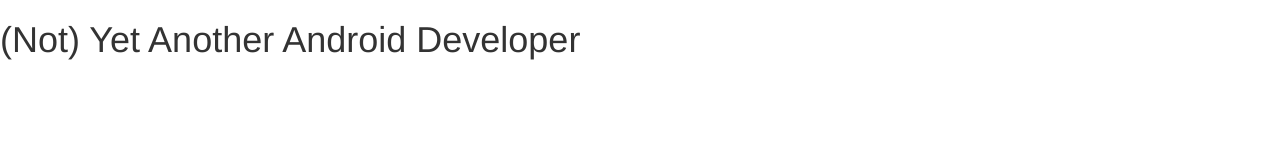
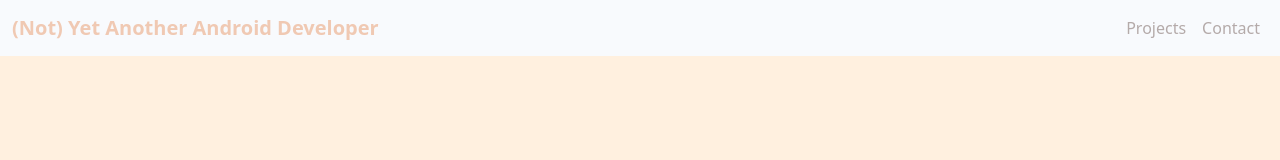
Before and after one commit to phuong-dev17/phuong-dev17.github.io, a plain HTML site: page index.html in a window 1280 px wide. Drawn offline with nearby package versions, Linux system fonts and the light colour scheme.

Commit message:
Finish site's styling

```diff
--- a/index.html
+++ b/index.html
@@ -3,16 +3,27 @@
 <head>
     <meta charset="UTF-8">
     <meta name="viewport" content="width=device-width, initial-scale=1.0">
-    <title>Document</title>
-    <!-- Latest compiled and minified CSS -->
-    <link rel="stylesheet" href="https://cdn.jsdelivr.net/npm/bootstrap@3.3.7/dist/css/bootstrap.min.css" integrity="sha384-BVYiiSIFeK1dGmJRAkycuHAHRg32OmUcww7on3RYdg4Va+PmSTsz/K68vbdEjh4u" crossorigin="anonymous">
+    <title>(Not) Yet Another Android Developer</title>
+    <link href="https://cdn.jsdelivr.net/npm/bootstrap@5.3.2/dist/css/bootstrap.min.css" rel="stylesheet" integrity="sha384-T3c6CoIi6uLrA9TneNEoa7RxnatzjcDSCmG1MXxSR1GAsXEV/Dwwykc2MPK8M2HN" crossorigin="anonymous">
 
-    <!-- Optional theme -->
-    <link rel="stylesheet" href="https://cdn.jsdelivr.net/npm/bootstrap@3.3.7/dist/css/bootstrap-theme.min.css" integrity="sha384-rHyoN1iRsVXV4nD0JutlnGaslCJuC7uwjduW9SVrLvRYooPp2bWYgmgJQIXwl/Sp" crossorigin="anonymous">
+    <link rel="stylesheet" href="style.css">
 </head>
 <body>
-    <h1>(Not) Yet Another Android Developer</h1>
-    <!-- Latest compiled and minified JavaScript -->
-    <script src="https://cdn.jsdelivr.net/npm/bootstrap@3.3.7/dist/js/bootstrap.min.js" integrity="sha384-Tc5IQib027qvyjSMfHjOMaLkfuWVxZxUPnCJA7l2mCWNIpG9mGCD8wGNIcPD7Txa" crossorigin="anonymous"></script>
+    <nav class="navbar navbar-expand-lg">
+        <div class="container-fluid">
+            <a class="navbar-brand fw-bold" href="#">(Not) Yet Another Android Developer</a>
+            <button class="navbar-toggler" type="button" data-bs-toggle="collapse" data-bs-target="#navbarSupportedContent" aria-controls="navbarSupportedContent" aria-expanded="false" aria-label="Toggle navigation">
+                <span class="navbar-toggler-icon"></span>
+            </button>
+          <div class="collapse navbar-collapse" id="navbarSupportedContent">
+            <ul class="nav navbar-nav ms-auto">
+                <li class="nav-item"><a class="nav-link" href="#">Projects</a></li>
+                <li class="nav-item"><a class="nav-link" href="contact.html">Contact</a></li>
+            </ul>
+          </div>
+        </div>
+    </nav>
+
+    <script src="https://cdn.jsdelivr.net/npm/bootstrap@5.3.2/dist/js/bootstrap.bundle.min.js" integrity="sha384-C6RzsynM9kWDrMNeT87bh95OGNyZPhcTNXj1NW7RuBCsyN/o0jlpcV8Qyq46cDfL" crossorigin="anonymous"></script>
 </body>
 </html>
--- /dev/null
+++ b/style.css
@@ -0,0 +1,14 @@
+/* style: https://www.canva.com/colors/color-palettes/soft-slippers/ */
+
+body {
+    background-color: #FFF0DF;
+}
+.navbar-brand {
+    color: #F0C9B3;
+}
+.navbar {
+    background-color: #F8FAFD;
+}
+.nav-link {
+    color: #B4AAA9;
+}
```
Also changed, not shown: contact.html (added, +35 -0 lines).
